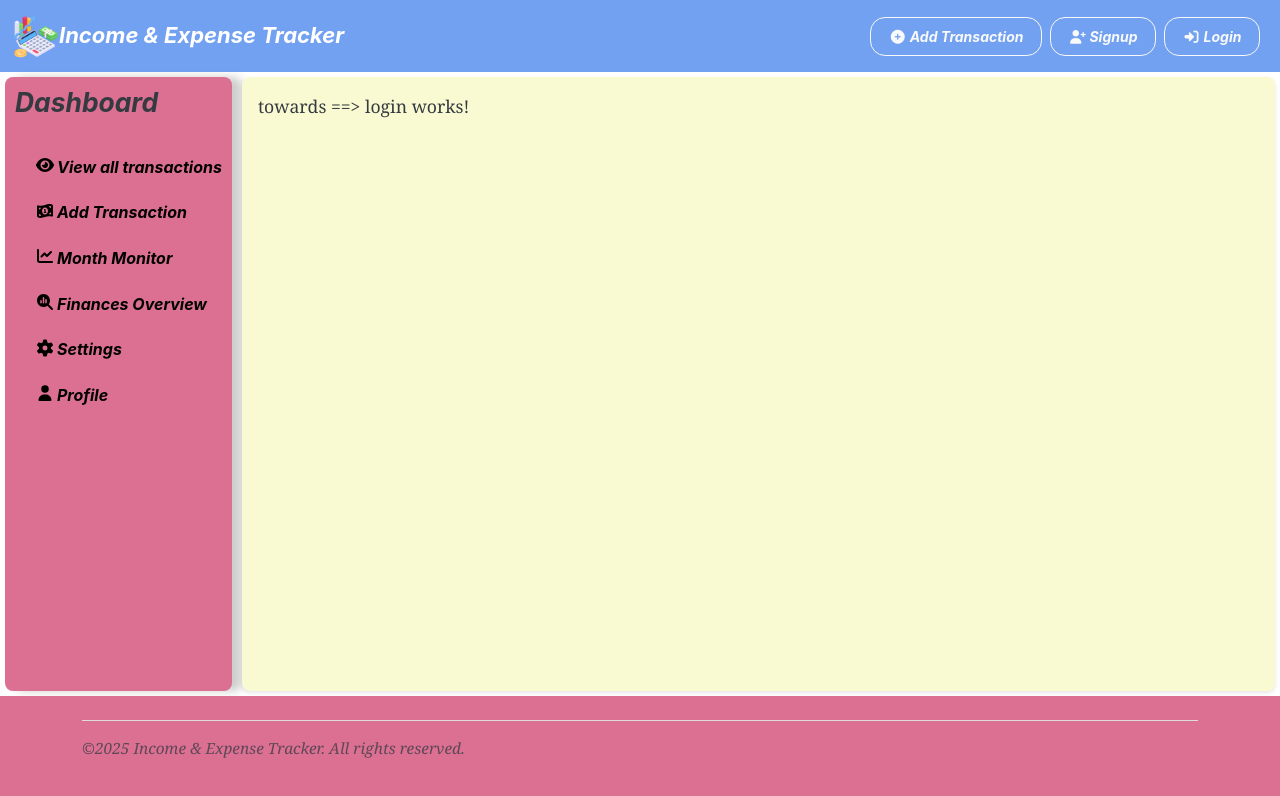
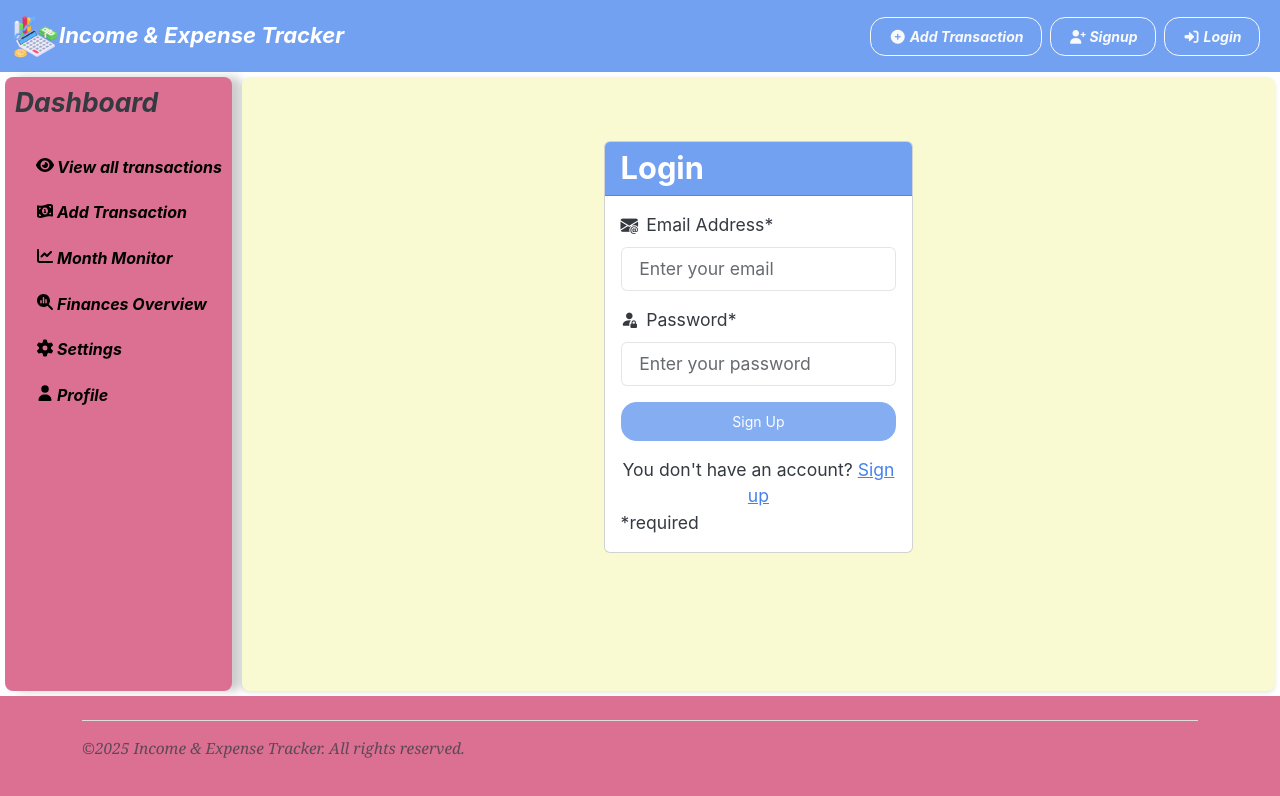
Before and after one commit to nsimat/Expenses.API, an Angular app in the folder Expenses.Frontend/: page /login in a window 1280 px wide. Shown: the top 796 px of the page. Built offline with nearby package versions, Linux system fonts and the light colour scheme.

Commit message:
Implement login into an account

```diff
--- a/Expenses.Frontend/src/app/components/login/login.html
+++ b/Expenses.Frontend/src/app/components/login/login.html
@@ -1 +1,52 @@
-<p> towards ==> login works!</p>
+<div class="container">
+  <div class="row justify-content-center">
+    <div class="col-md-6 col-lg-4">
+      <div class="card mt-5">
+        <div class="card-header bg-primary bg-opacity-75">
+          <h3 class="card-title mb-0 text-white">Login</h3>
+        </div>
+        <div class="card-body">
+          <form [formGroup]="loginForm" (ngSubmit)="login()">
+            @if(errorMessage) {
+              <div class="alert alert-danger" role="alert">
+                {{ errorMessage }}
+              </div>
+            }
+            <div class="mb-3">
+              <i class="bi bi-envelope-at-fill"></i>
+              <label for="email" class="form-label px-2">Email Address*</label>
+              <input type="email" class="form-control" id="email" formControlName="email"
+                     placeholder="Enter your email">
+              @if (hasError('email', 'required')){
+                <div class="text-danger">Email is required.</div>
+              }
+              @if (hasError('email', 'email')) {
+                <div class="text-danger">Please, enter a valid email address.</div>
+              }
+            </div>
+            <div class="mb-3">
+              <i class="bi bi-person-fill-lock"></i>
+              <label for="password" class="form-label px-2">Password*</label>
+              <input type="password" class="form-control" id="password" formControlName="password"
+                     placeholder="Enter your password">
+              @if (hasError('password', 'required')) {
+                <div class="text-danger"> Password is required.</div>
+              }
+              @if (hasError('password', 'minlength')) {
+                <div class="text-danger"> Password must be at least 6 characters long.</div>
+              }
+            </div>
+
+            <div class="d-grid">
+              <button type="submit" class="btn btn-primary px-4" [disabled]="loginForm.invalid">Sign Up</button>
+            </div>
+            <div class="text-center mt-3">
+              You don't have an account? <a [routerLink]="['/signup']">Sign up</a>
+            </div>
+            <div class="align-content-md-start">*required</div>
+          </form>
+        </div>
+      </div>
+    </div>
+  </div>
+</div>
--- a/Expenses.Frontend/src/app/components/login/login.ts
+++ b/Expenses.Frontend/src/app/components/login/login.ts
@@ -1,11 +1,67 @@
-import { Component } from '@angular/core';
+import {Component, inject} from '@angular/core';
+import {
+  FormBuilder,
+  ReactiveFormsModule,
+  Validators
+} from '@angular/forms';
+import {AuthService} from '../../services/auth-service';
+import {Router, RouterLink} from '@angular/router';
+import {CommonModule} from '@angular/common';
+import {User} from '../../models/user';
+
 
 @Component({
   selector: 'app-login',
-  imports: [],
+  imports: [CommonModule, ReactiveFormsModule, RouterLink],
   templateUrl: './login.html',
   styleUrl: './login.css'
 })
 export class Login {
 
+  errorMessage: string | null = null;
+
+  private readonly formBuilder = inject(FormBuilder);
+  private readonly apiService = inject(AuthService);
+  private readonly router = inject(Router);
+  protected readonly loginForm = this.formBuilder.group({
+    email: ['', [Validators.required, Validators.email]],
+    password: ['', [Validators.required, Validators.minLength(6)]]
+  });
+
+  // Method to check if a form control has a specific error and has been touched or dirty
+  hasError(controlName: string, errorName: string): boolean {
+    const control = this.loginForm.get(controlName);
+    return (control?.touched || control?.dirty) && control?.hasError(errorName) || false;
+  }
+
+  // Method for handling form submission when the user clicks the "Login" button
+  login(): void {
+    console.log('Submitting form with values:', this.loginForm.value);
+    this.errorMessage = null;// Clear previous error messages
+
+    if (this.loginForm.valid) {
+      const loginData = this.loginForm.value;
+      console.log('Form submitted is valid:', loginData);
+      this.apiService.login(<User>loginData).subscribe(
+        {
+          next: (loginResult) => {
+            console.log('Login successful, navigating to dashboard...');
+            if (loginResult.success) {
+              console.log('Login accepted for:', loginData.email);
+              this.router.navigate(['/transactions']);
+            }
+          },
+          error: (error) => {
+            console.log('Login failed with error:', error);
+            this.errorMessage = error.error?.message || 'An error occurred during login. Please try again.';
+            if (error.status == 401) {
+              this.errorMessage = 'Invalid email or password. Please try again.';
+              this.router.navigate(['/login']);
+            }
+          }
+        });
+    } else {
+      console.log('Form submitted is invalid:', this.loginForm.errors);
+    }
+  }
 }
```
